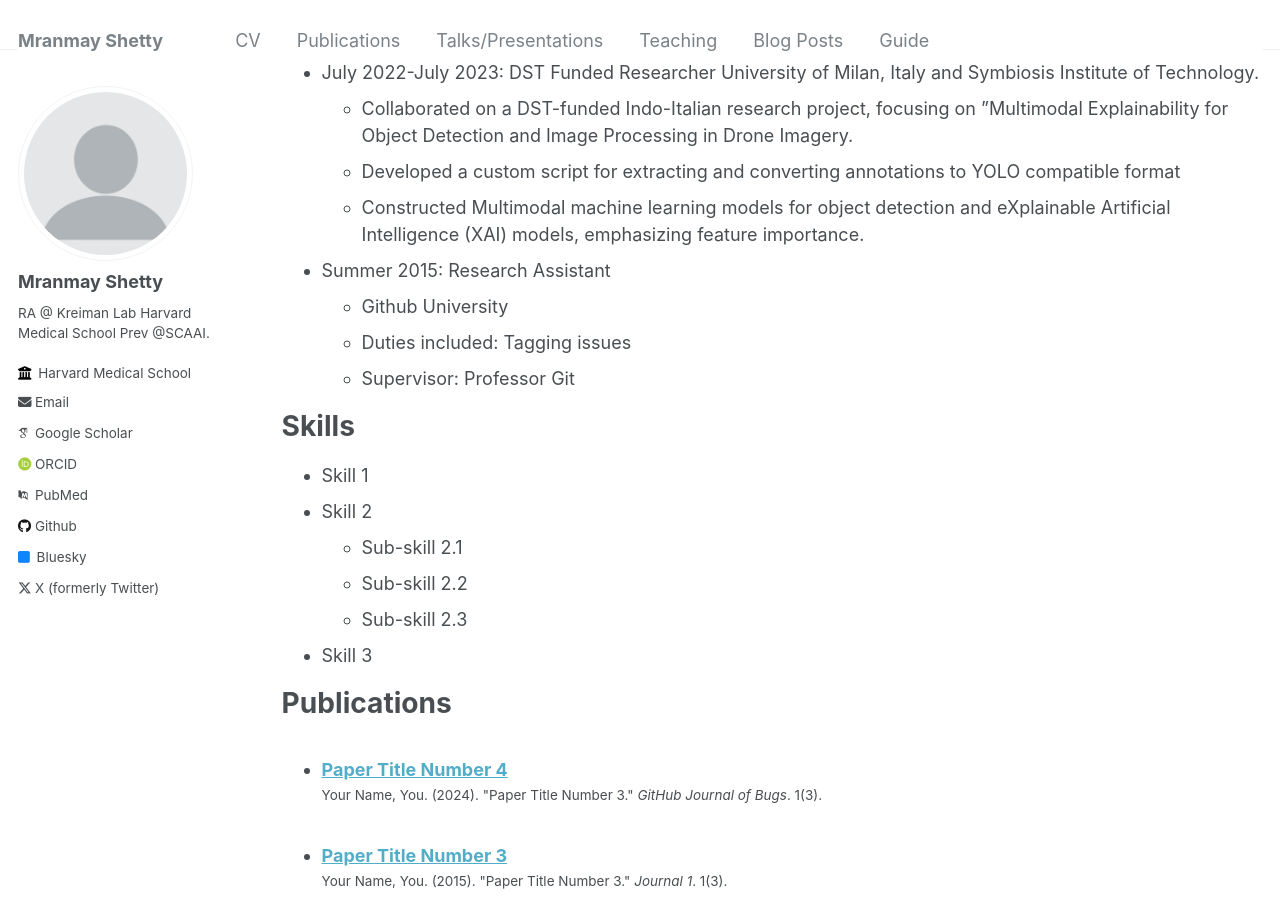
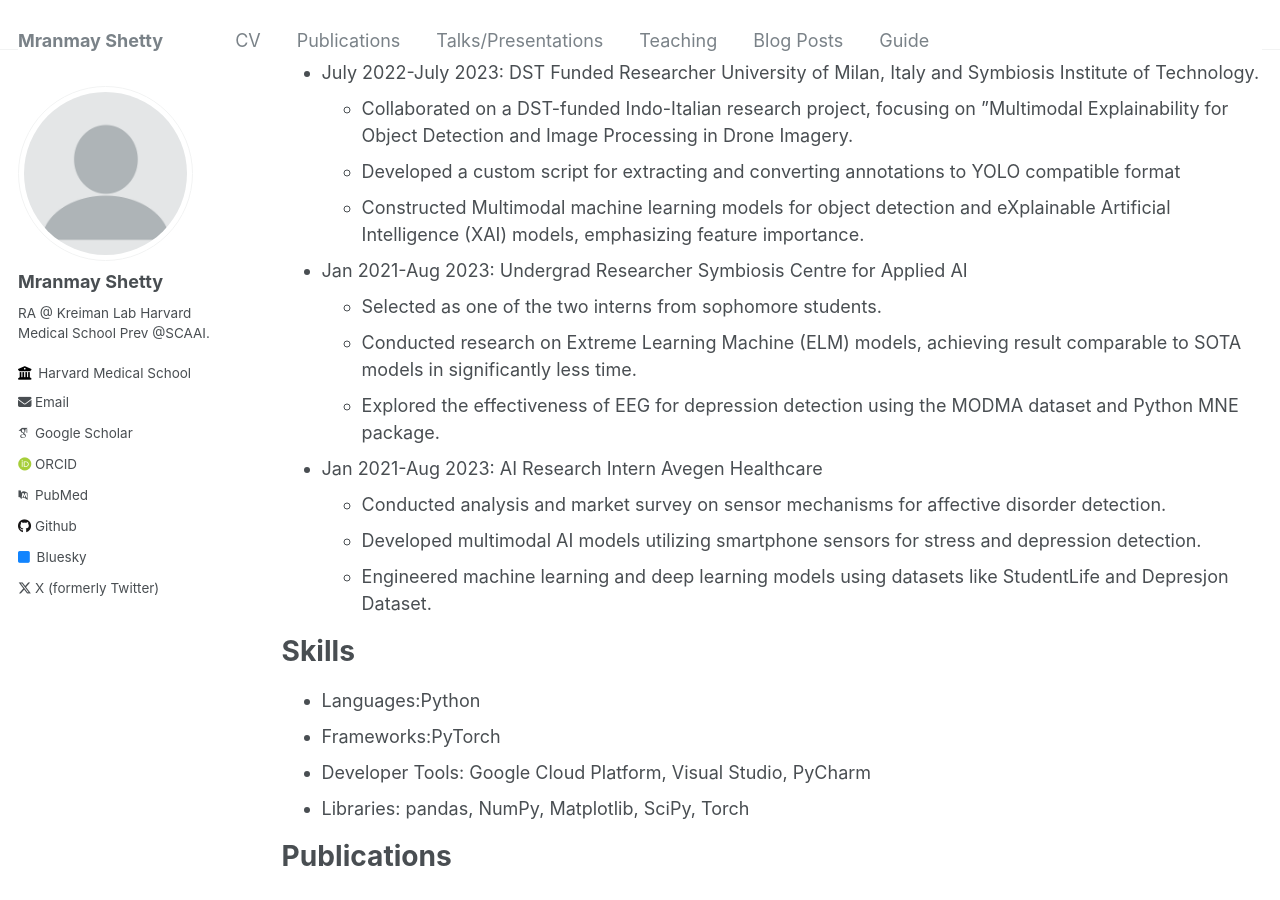
Before and after one commit to Mranmay/mranmay.github.io, a Jekyll site: the page built from _pages/cv.md, in a window 1280 px wide and 900 px high, scrolled down 389 px. Built offline with Jekyll 4.4.1, drawn with Linux system fonts in a browser that asks for light colours; some web fonts are replaced.

Commit message:
Update cv.md

```diff
--- a/_pages/cv.md
+++ b/_pages/cv.md
@@ -28,19 +28,22 @@ with intercranial electrode data.
   * Developed a custom script for extracting and converting annotations to YOLO compatible format
   * Constructed Multimodal machine learning models for object detection and eXplainable Artificial Intelligence (XAI) models, emphasizing feature importance.
 
-* Summer 2015: Research Assistant
-  * Github University
-  * Duties included: Tagging issues
-  * Supervisor: Professor Git
+* Jan 2021-Aug 2023: Undergrad Researcher Symbiosis Centre for Applied AI
+  * Selected as one of the two interns from sophomore students.
+  * Conducted research on Extreme Learning Machine (ELM) models, achieving result comparable to SOTA models in significantly less time.
+  * Explored the effectiveness of EEG for depression detection using the MODMA dataset and Python MNE package.
+
+* Jan 2021-Aug 2023: AI Research Intern Avegen Healthcare
+  * Conducted analysis and market survey on sensor mechanisms for affective disorder detection.
+  * Developed multimodal AI models utilizing smartphone sensors for stress and depression detection.
+  * Engineered machine learning and deep learning models using datasets like StudentLife and Depresjon Dataset.
 
 Skills
 ======
-* Skill 1
-* Skill 2
-  * Sub-skill 2.1
-  * Sub-skill 2.2
-  * Sub-skill 2.3
-* Skill 3
+* Languages:Python
+* Frameworks:PyTorch
+* Developer Tools: Google Cloud Platform, Visual Studio, PyCharm
+* Libraries: pandas, NumPy, Matplotlib, SciPy, Torch
 
 Publications
 ======
```
